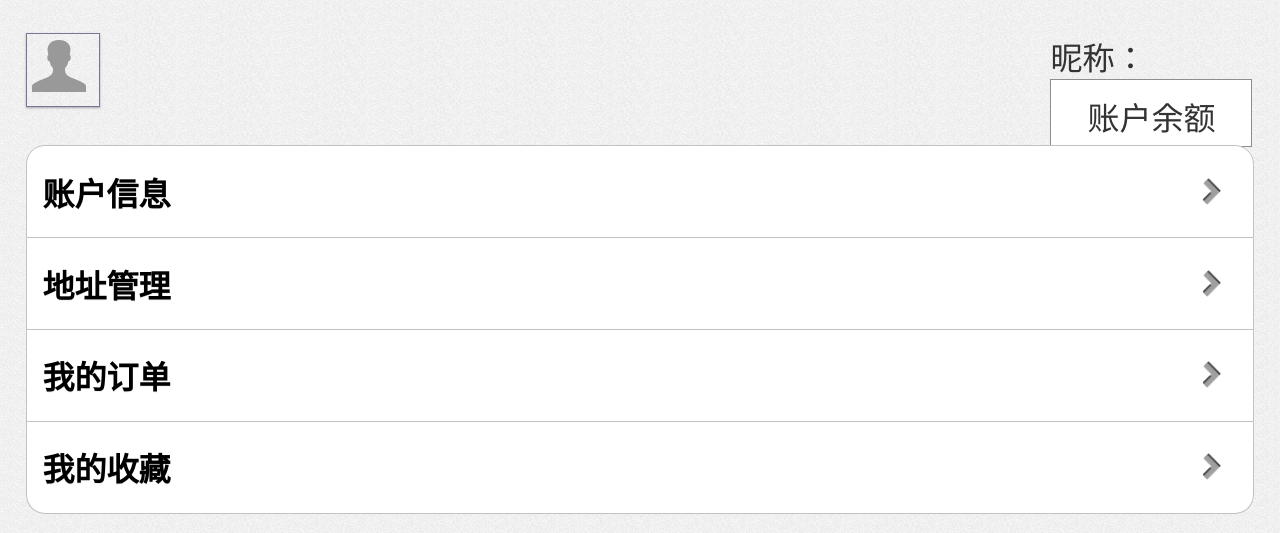
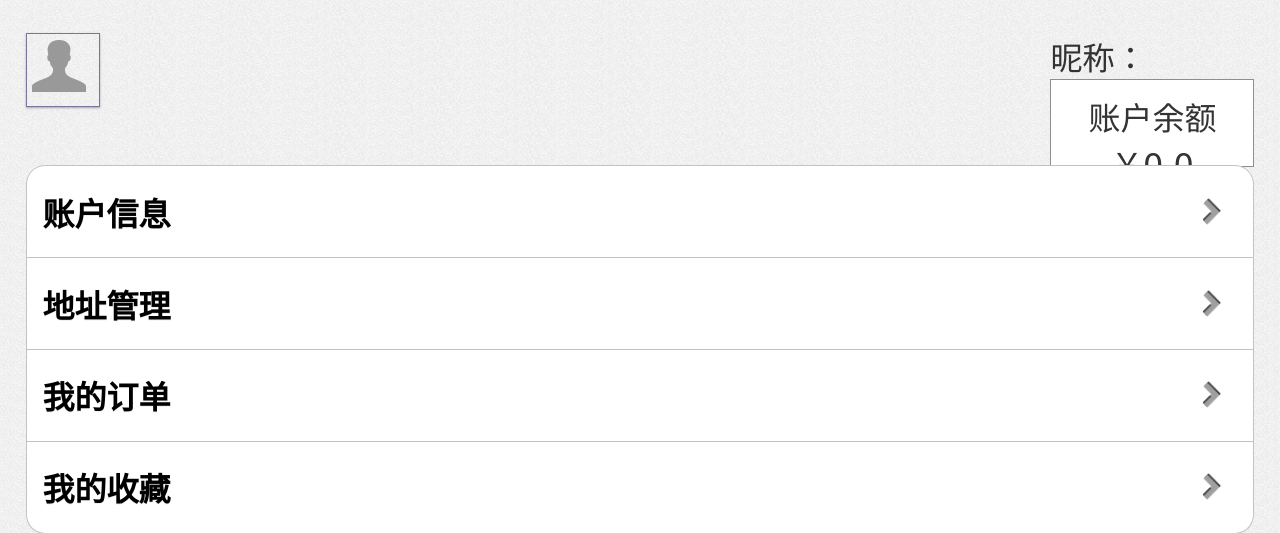
Before and after one commit to guangmingwan/fyfeifan, a PHP site: page /mymall.html in a window 1280 px wide. Shown: the part 95-628 px from the top of the page. Run offline with PHP 8.4, Linux system fonts and the light colour scheme.

Commit message:
修正安卓余额显示

```diff
--- a/android_iphone/css/ui-apple.css
+++ b/android_iphone/css/ui-apple.css
@@ -626,14 +626,14 @@ background-size: 2.6em 2.6em;
 	float:left;
 }
 .ui_user_info {
-	width:204px;
-	height:64px;
-
-	float:right;
+	min-width: 204px;
+	height: 94px;
+	float: right;
+	width: auto;
 }
 .acountyue {
-	height:40px;
-	width:200px;
+	height:60px;
+	width:auto;
 	border: 1px solid #779;
 	text-align:center;
 
--- a/android_iphone/mymall.html
+++ b/android_iphone/mymall.html
@@ -65,12 +65,10 @@
                     <div class="ui_user_image">
                     </div>
                     <div class="ui_user_info">
-                        <div>
-            昵称：<span id="user_name"></span>
+                        <div>昵称：<span id="user_name"></span>
                         </div>
                         <div class="acountyue">
-                            <div>
-                                账户余额
+                            <div>账户余额
                             </div>
                             <div >
                                 <span id="user_money">￥0.0</span>
```
